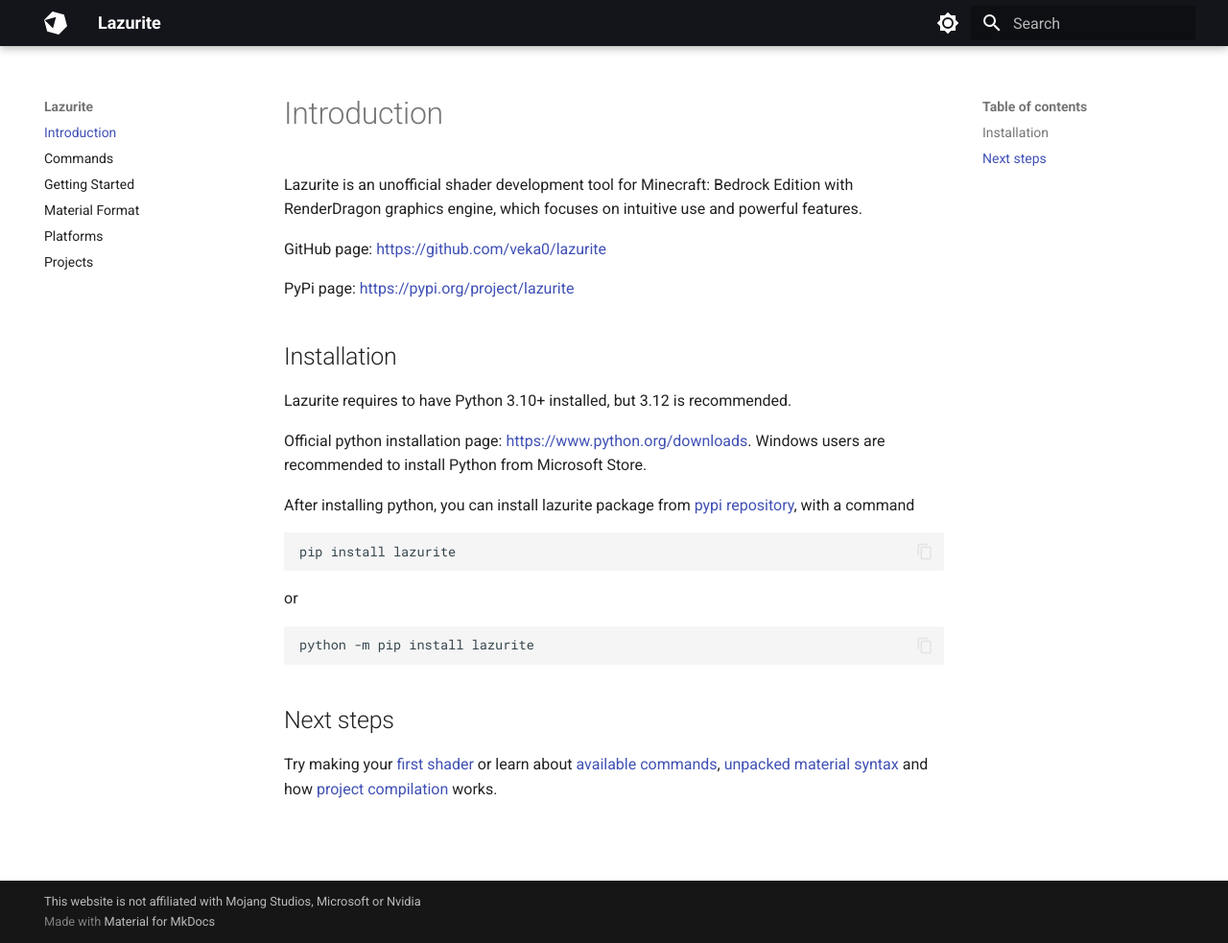
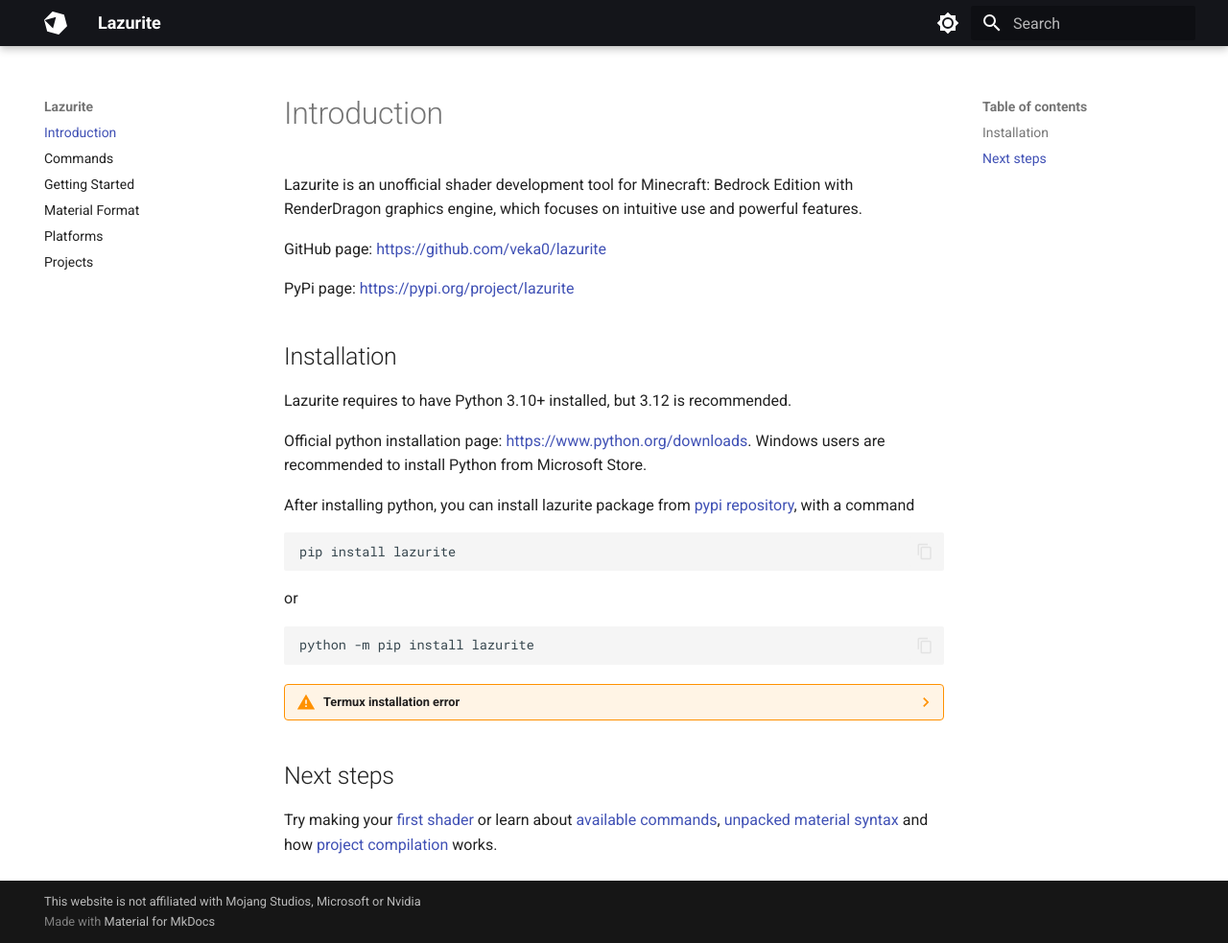
Before and after one commit to veka0/lazurite, an MkDocs documentation site: the page built from docs/index.md, in a window 1280 px wide and 983 px high. Shown: the whole window at 96% size. Built offline with MkDocs 1.6.1 and Material for MkDocs 9.7.7, drawn with Linux system fonts in a browser that asks for light colours; some of the changed lines change nothing that is shown.

Commit message:
Added termux installation bug warning to the docs

````diff
--- a/docs/index.md
+++ b/docs/index.md
@@ -25,6 +25,29 @@
 python -m pip install lazurite
 ```
 
+???warning "Termux installation error"
+
+    If during Lazurite installation on Termux (Android) you encounter this error:
+
+    ```
+    aarch64-linux-android-clang++: error: unknown argument: '-fno-openmp-implicit-rpath'
+          error: command '/data/data/com.termux/files/usr/bin/aarch64-linux-android-clang++' failed with exit code 1
+          note: This error originates from a subprocess, and is likely not a problem with pip.
+
+    ERROR: Failed building wheel for pyjson5
+    Failed to build pycryptodome pyjson5
+    ERROR: Could not build wheels for pycryptodome, pyjson5, which is required to install pyproject.toml-based projects
+    ```
+
+    It can be fixed by running the following commands (as suggested [here](<https://github.com/termux/termux-packages/issues/20039#issuecomment-2096494418>)):
+
+    ```sh
+    _file="$(find $PREFIX/lib/python3.11 -name "_sysconfigdata*.py")"
+    rm -rf $PREFIX/lib/python3.11/__pycache__
+    cp $_file "$_file".backup
+    sed -i 's|-fno-openmp-implicit-rpath||g' "$_file"
+    ```
+
 ## Next steps
 
 Try making your [first shader](guide.md) or learn about [available commands](commands.md), [unpacked material syntax](material.md) and how [project compilation](project.md) works.
````
